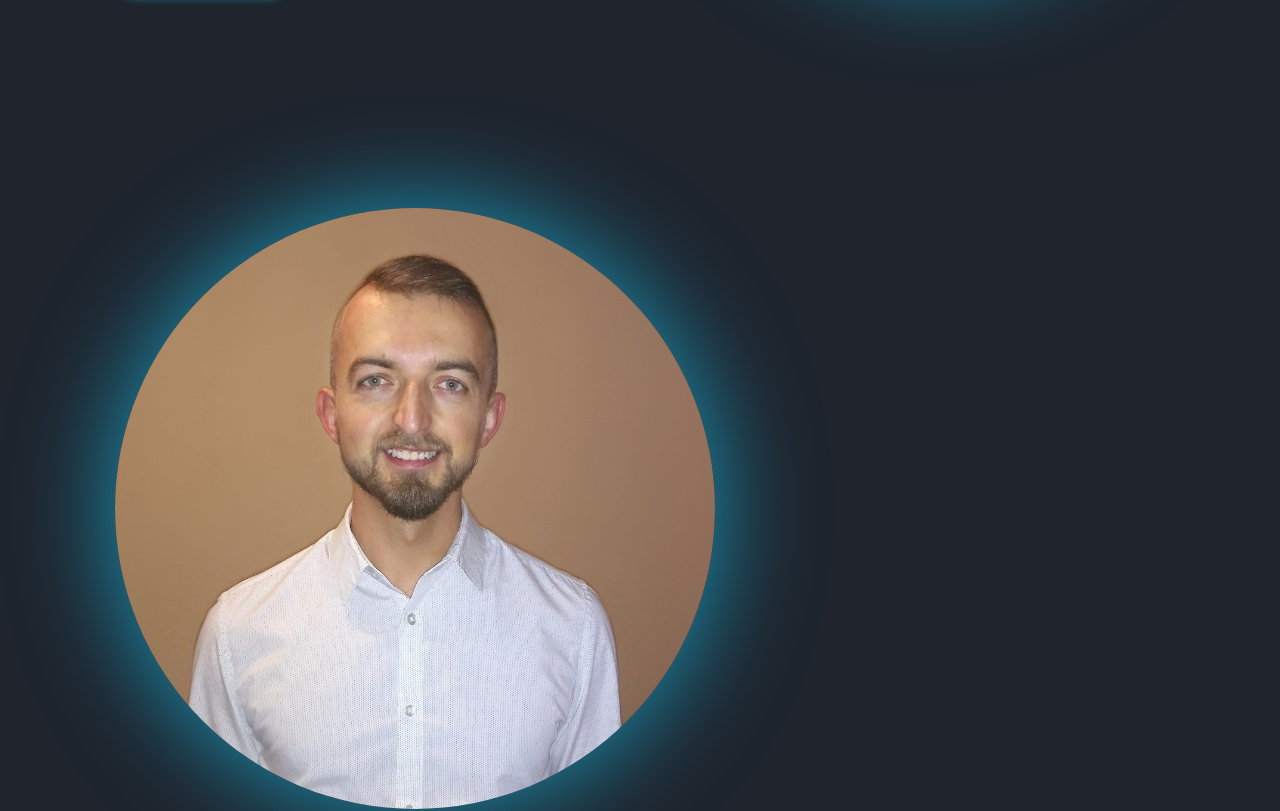
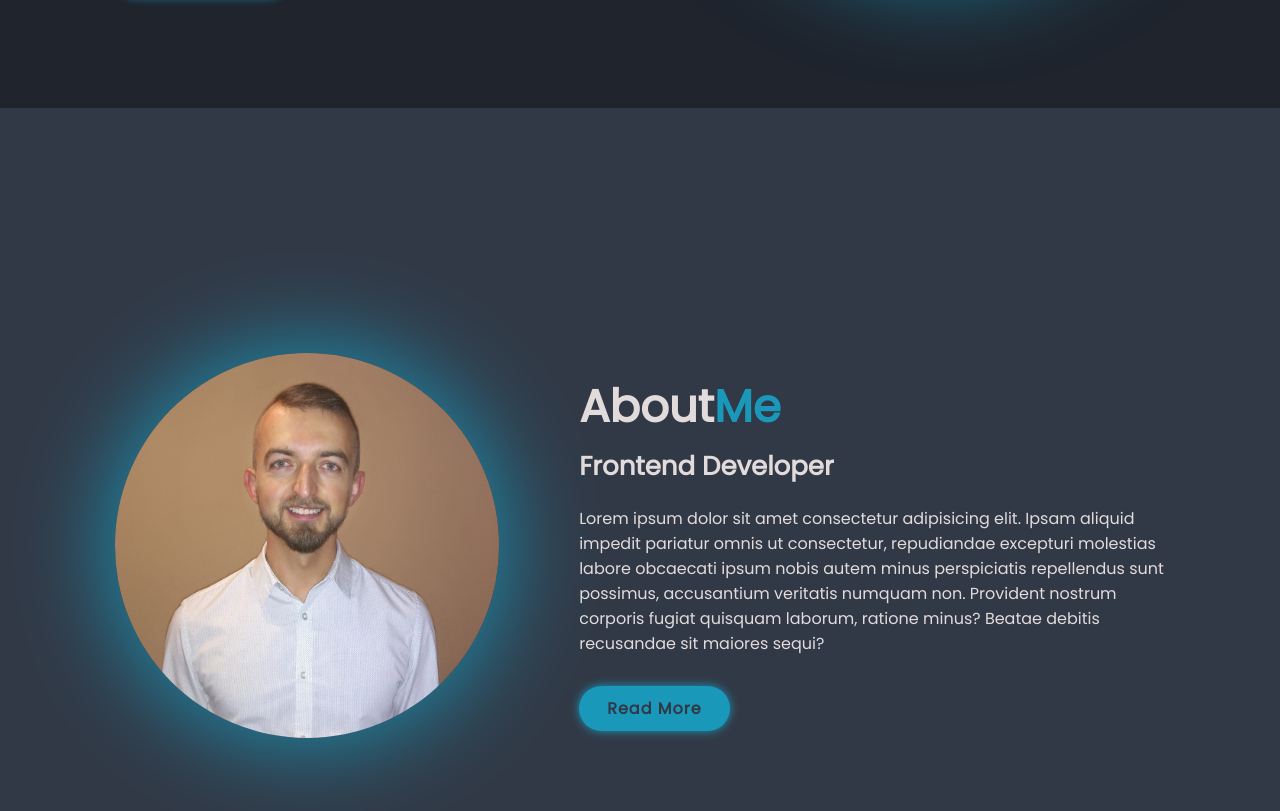
Before and after one commit to lukas1388/portfolio, a plain HTML site: page index.html in a window 1280 px wide. Shown: the part 692-1503 px from the top of the page. Drawn offline with nearby package versions, Linux system fonts and the light colour scheme.

Commit message:
Add css code to about section and change html code in about section

```diff
--- a/css/style.css
+++ b/css/style.css
@@ -31,6 +31,11 @@ body {
 section {
     min-height: 100vh;
     padding: 10rem 9% 2rem;
+}
+
+.my-img img {
+    border-radius: 50%;
+    box-shadow: 0px 0px 100px 1px rgba(26, 152, 186, 1);
 }
 
 /* HEADER */
@@ -82,8 +87,6 @@ section {
 
 .home-img img {
     width: 35vw;
-    border-radius: 50%;
-    box-shadow: 0px 0px 100px 1px rgba(26, 152, 186, 1);
 }
 
 .home-content h3 {
@@ -147,3 +150,33 @@ span {
 }
 
 /* END OF HOME */
+
+/* ABOUT */
+
+.about {
+    display: flex;
+    justify-content: center;
+    align-items: center;
+    gap: 8rem;
+    background-color: var(--second-color);
+}
+
+.about-img img {
+    width: 30vw;
+}
+
+.about-content h2 {
+    font-size: 4.5rem;
+    line-height: 1.8;
+}
+
+.about-content h3 {
+    font-size: 2.6rem;
+}
+
+.about-content p {
+    font-size: 1.6rem;
+    margin: 2rem 0 3rem;
+}
+
+/* END OF ABOUT */
--- a/index.html
+++ b/index.html
@@ -37,18 +37,18 @@
             <a href="#" class="btn">Download CV</a>
         </div>
 
-        <div class="home-img">
+        <div class="home-img my-img">
             <img src="./img/ls.jpg" alt="my foto">
         </div>
     </section>
 
     <section class="about" id="about">
-        <div class="about-img">
-            <img src="./img/ls.jpg" alt="my foto" width="600px" style="border-radius: 50%; box-shadow: 0px 0px 100px 1px rgba(26, 152, 186, 1);">
+        <div class="about-img my-img">
+            <img src="./img/ls.jpg" alt="my foto">
         </div>
 
         <div class="about-content">
-            <h2 class="heading">About<span>Me</span></h2>
+            <h2>About<span>Me</span></h2>
             <h3>Frontend Developer</h3>
             <p>Lorem ipsum dolor sit amet consectetur adipisicing elit. Ipsam aliquid impedit pariatur omnis ut consectetur, repudiandae excepturi molestias labore obcaecati ipsum nobis autem minus perspiciatis repellendus sunt possimus, accusantium veritatis numquam non. Provident nostrum corporis fugiat quisquam laborum, ratione minus? Beatae debitis recusandae sit maiores sequi?</p>
             <a href="#" class="btn">Read More</a>
```
